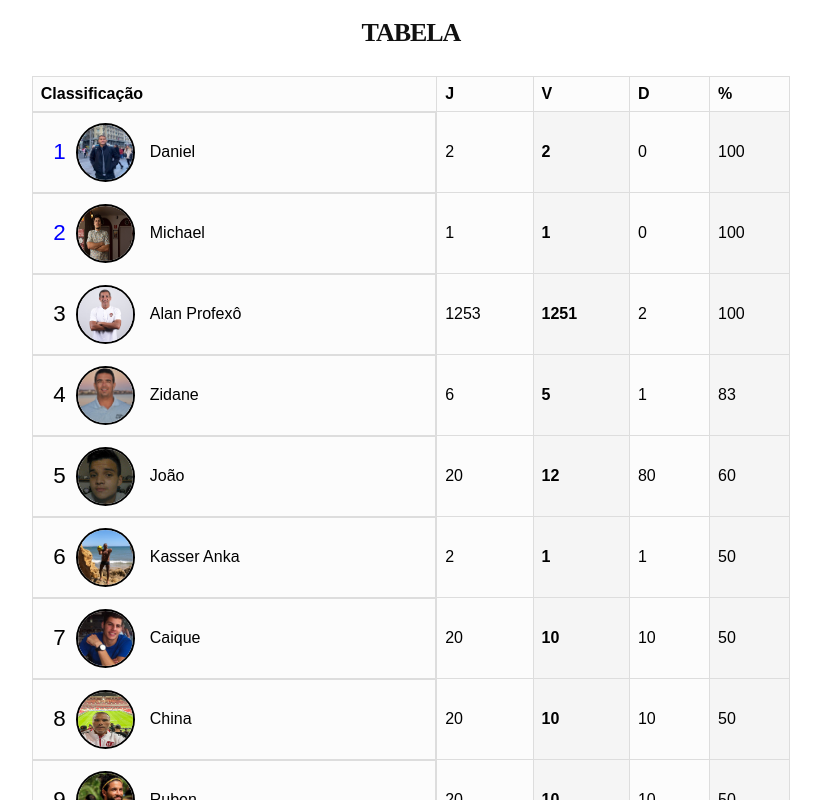
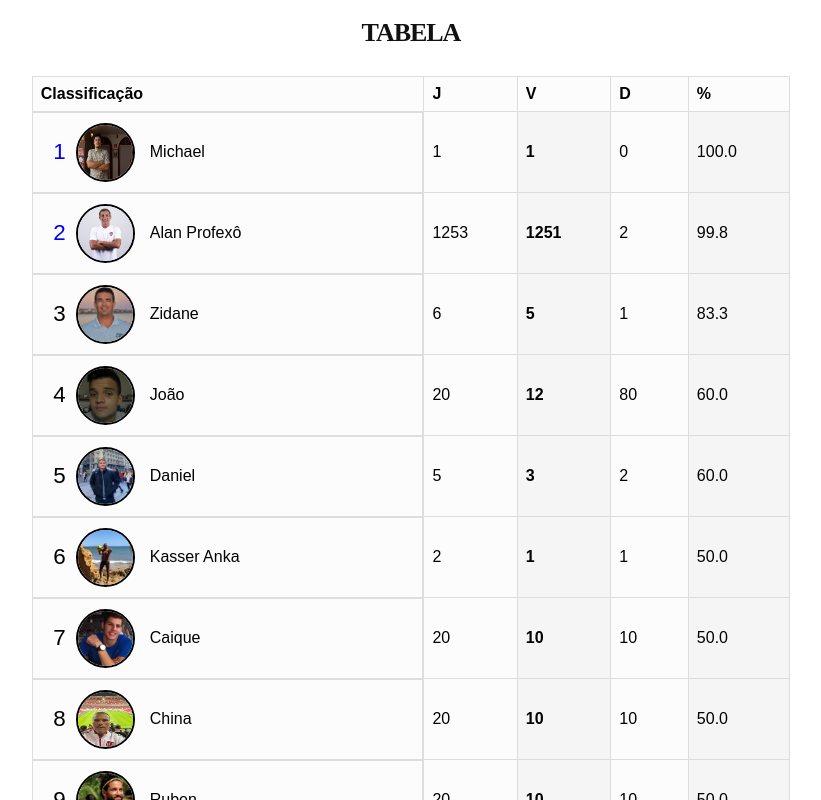
Before and after one commit to victorgonzalezz/futevolei-cascais, a React (Vite) app: page / in a window 1280 px wide. Shown: the top 800 px of the page, without its empty margins (229-1050 px from the left). Built offline with nearby package versions, Linux system fonts and the light colour scheme; the HTML template or start-up script is replaced by a standard one.

Commit message:
refactoring
refactoring

```diff
--- a/src/atletas.json
+++ b/src/atletas.json
@@ -83,9 +83,9 @@
     "id": 11,
     "nome": "Daniel",
     "imagem": "/img/daniel.jpg",
-    "jogos": 2,
-    "vitorias": 2,
-    "derrotas": 0
+    "jogos": 5,
+    "vitorias": 3,
+    "derrotas": 2
   },
   {
     "id": 12,
--- a/src/components/Tabela.jsx
+++ b/src/components/Tabela.jsx
@@ -1,18 +1,7 @@
-import { useEffect, useMemo, useState } from 'react';
-
 import atletasData from '../atletas.json';
 import './Tabela.css';
 
 export function Tabela() {
-    const [, setData] = useState([]);
-
-    const atletasCache = useMemo(() => atletasData, []);
-
-
-    useEffect(() => {
-        // Carrega os dados do arquivo .json
-        setData(atletasData);
-    }, []);
 
     function calcularPorcentagemAproveitamento(vitorias, jogos) {
         return (vitorias / jogos) * 100;
@@ -32,19 +21,19 @@ export function Tabela() {
                         </tr>
                     </thead>
                     <tbody>
-                        {atletasCache.slice()
+                        {atletasData
                             .sort((a, b) => calcularPorcentagemAproveitamento(b.vitorias, b.jogos) - calcularPorcentagemAproveitamento(a.vitorias, a.jogos))
                             .map((atleta, index) => (
                             <tr key={atleta.id}>
                                 <td className='posicao'>
-                                        <span className={`numero ${index < 2 ? 'azul' : index === atletasCache.length - 1 ? 'vermelho' : 'cinza'}`}>{index + 1}</span>
+                                        <span className={`numero ${index < 2 ? 'azul' : index === atletasData.length - 1 ? 'vermelho' : 'cinza'}`}>{index + 1}</span>
                                     <img className="img" src={atleta.imagem} alt={atleta.nome} />
                                     {atleta.nome}
                                 </td>
                                 <td className='jogos'>{atleta.jogos}</td>
                                 <td className='vitorias'>{atleta.vitorias}</td>
                                 <td className='derrotas'>{atleta.derrotas}</td>
-                                <td className='percentual'>{calcularPorcentagemAproveitamento(atleta.vitorias, atleta.jogos).toFixed(0)}</td>
+                                <td className='percentual'>{calcularPorcentagemAproveitamento(atleta.vitorias, atleta.jogos).toFixed(1)}</td>
                             </tr>
                         ))}
                     </tbody>
```
